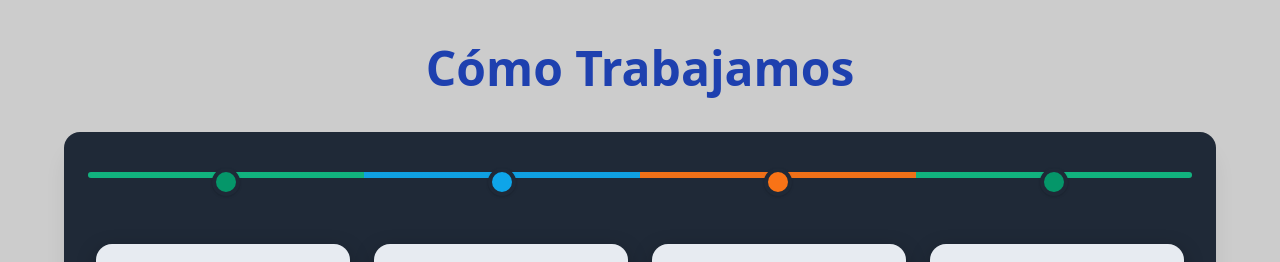
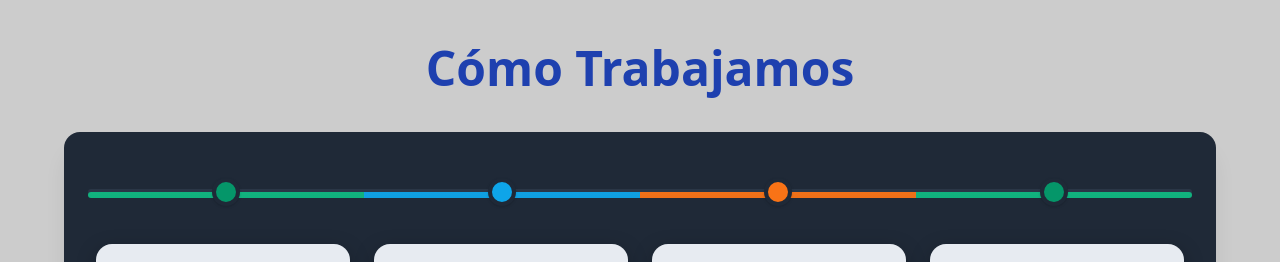
Before and after one commit to Rami195/LeanVision, a React (Vite) app: page / in a window 1280 px wide. Shown: the part 2340-2602 px from the top of the page. Built offline with nearby package versions, Linux system fonts and the light colour scheme; a web font is replaced by a local one.

Commit message:
Animacion Como

```diff
--- a/src/components/comoTrabajamos.jsx
+++ b/src/components/comoTrabajamos.jsx
@@ -1,74 +1,181 @@
 // src/components/ComoTrabajamos.tsx
+'use client';
+
+import { motion, useReducedMotion } from 'framer-motion';
+
+const BAR_DURATION = 3.2; // más lento (ajustá a gusto)
+
+// Variantes reutilizables
+const fadeInUp = (delay = 0) => ({
+  hidden: { opacity: 0, y: 24 },
+  visible: {
+    opacity: 1,
+    y: 0,
+    transition: { duration: 0.6, ease: [0.22, 1, 0.36, 1], delay },
+  },
+});
+
+const staggerParent = {
+  hidden: { opacity: 1 },
+  visible: {
+    opacity: 1,
+    transition: { staggerChildren: 0.12, delayChildren: 0.1 },
+  },
+};
+
+const popIn = (delay = 0) => ({
+  hidden: { opacity: 0, scale: 0.6 },
+  visible: {
+    opacity: 1,
+    scale: 1,
+    transition: { duration: 0.5, ease: [0.22, 1, 0.36, 1], delay },
+  },
+});
+
 export default function ComoTrabajamos() {
+  const reduce = useReducedMotion();
+
   return (
-    <section className="w-full bg-gradient-to-t from-[#CCCCCC] via-[#CCCCCC] to-[#CCCCCC]">
-      <h2 className="mb-8 text-center text-3xl font-bold text-blue-800 sm:mb-10 sm:text-5xl">
+    <motion.section
+      initial="hidden"
+      whileInView="visible"
+      viewport={{ once: true, amount: 0.2 }}
+      className="w-full bg-gradient-to-t from-[#CCCCCC] via-[#CCCCCC] to-[#CCCCCC]"
+    >
+      <motion.h2
+        variants={fadeInUp(0)}
+        className="mb-8 text-center text-3xl font-bold text-blue-800 sm:mb-10 sm:text-5xl"
+      >
         Cómo Trabajamos
-      </h2>
+      </motion.h2>
 
-      <div className="relative mx-auto max-w-6xl rounded-2xl bg-[#1F2937] px-4 py-12 shadow-xl sm:px-6 md:py-16 lg:px-8">
+      <motion.div
+        variants={fadeInUp(0.05)}
+        className="relative mx-auto max-w-6xl rounded-2xl bg-[#1F2937] px-4 py-12 shadow-xl sm:px-6 md:py-16 lg:px-8"
+      >
+        {/* ====== Línea superior + puntos centrados por tramo ====== */}
+        <div className="absolute left-4 right-4 top-8 sm:left-6 sm:right-6 md:top-10">
+          <div className="relative h-10">
+            {/* pista tenue */}
+            <div className="absolute inset-x-0 top-1/2 -translate-y-1/2 h-[6px] rounded-full bg-[#2A3646]" />
 
-        {/* ====== Línea superior con color por tramos (responsive) ====== */}
-        <div className="absolute left-4 right-4 top-8 sm:left-6 sm:right-6 md:top-10">
-          {/* pista tenue */}
-          <div className="h-[6px] w-full rounded-full bg-[#2A3646]" />
+            {/* overlays de color — móvil */}
+            <motion.div
+              initial={reduce ? { opacity: 0 } : { scaleX: 0, opacity: 1 }}
+              whileInView={reduce ? { opacity: 1 } : { scaleX: 1, opacity: 1 }}
+              viewport={{ once: true }}
+              transition={{ duration: BAR_DURATION, ease: [0.22, 1, 0.36, 1] }}
+              style={{ transformOrigin: '0% 50%' }}
+              className="pointer-events-none absolute inset-x-0 top-1/2 -translate-y-1/2 h-[6px] rounded-full sm:hidden"
+              aria-hidden
+            >
+              <div
+                className="h-full w-full rounded-full"
+                style={{ background: 'linear-gradient(90deg, #10b981 0% 100%)', opacity: 0.95 }}
+              />
+            </motion.div>
 
-          {/* overlay 1 tramo (móvil: 1 col) */}
+            {/* overlays de color — tablet */}
+            <motion.div
+              initial={reduce ? { opacity: 0 } : { scaleX: 0, opacity: 1 }}
+              whileInView={reduce ? { opacity: 1 } : { scaleX: 1, opacity: 1 }}
+              viewport={{ once: true }}
+              transition={{ duration: BAR_DURATION, ease: [0.22, 1, 0.36, 1] }}
+              style={{ transformOrigin: '0% 50%' }}
+              className="pointer-events-none absolute inset-x-0 top-1/2 -translate-y-1/2 hidden h-[6px] rounded-full sm:block lg:hidden"
+              aria-hidden
+            >
               <div
-            className="pointer-events-none absolute inset-0 h-[6px] rounded-full sm:hidden"
+                className="h-full w-full rounded-full"
+                style={{
+                  background: 'linear-gradient(90deg, #10b981 0% 50%, #0ea5e9 50% 100%)',
+                  opacity: 0.95,
+                }}
+              />
+            </motion.div>
+
+            {/* overlays de color — desktop */}
+            <motion.div
+              initial={reduce ? { opacity: 0 } : { scaleX: 0, opacity: 1 }}
+              whileInView={reduce ? { opacity: 1 } : { scaleX: 1, opacity: 1 }}
+              viewport={{ once: true }}
+              transition={{ duration: BAR_DURATION + 0.4, ease: [0.22, 1, 0.36, 1] }}
+              style={{ transformOrigin: '0% 50%' }}
+              className="pointer-events-none absolute inset-x-0 top-1/2 -translate-y-1/2 hidden h-[6px] rounded-full lg:block"
+              aria-hidden
+            >
+              <div
+                className="h-full w-full rounded-full"
                 style={{
                   background:
-                "linear-gradient(90deg, #10b981 0% 100%)",
+                    'linear-gradient(90deg, #10b981 0% 25%, #0ea5e9 25% 50%, #f97316 50% 75%, #10b981 75% 100%)',
                   opacity: 0.95,
                 }}
-            aria-hidden
               />
+            </motion.div>
 
-          {/* overlay 2 tramos (tablet: 2 cols) */}
-          <div
-            className="pointer-events-none absolute inset-0 hidden h-[6px] rounded-full sm:block lg:hidden"
-            style={{
-              background:
-                "linear-gradient(90deg, #10b981 0% 50%, #0ea5e9 50% 100%)",
-              opacity: 0.95,
-            }}
-            aria-hidden
+            {/* puntos: móvil */}
+            <motion.div
+              variants={staggerParent}
+              className="pointer-events-none absolute inset-x-0 top-1/2 -translate-y-1/2 grid grid-cols-1 sm:hidden"
+            >
+              <motion.div
+                variants={popIn(0.1)}
+                className="place-self-center h-7 w-7 rounded-full border-4 border-[#1F2937] bg-emerald-600 shadow"
               />
+            </motion.div>
 
-          {/* overlay 4 tramos (desktop: 4 cols) */}
-          <div
-            className="pointer-events-none absolute inset-0 hidden h-[6px] rounded-full lg:block"
-            style={{
-              background:
-                "linear-gradient(90deg, #10b981 0% 25%, #0ea5e9 25% 50%, #f97316 50% 75%, #10b981 75% 100%)",
-              opacity: 0.95,
-            }}
-            aria-hidden
+            {/* puntos: tablet */}
+            <motion.div
+              variants={staggerParent}
+              className="pointer-events-none absolute inset-x-0 top-1/2 -translate-y-1/2 hidden grid-cols-2 sm:grid lg:hidden"
+            >
+              <motion.div
+                variants={popIn(0.1)}
+                className="place-self-center h-7 w-7 rounded-full border-4 border-[#1F2937] bg-emerald-600 shadow"
               />
+              <motion.div
+                variants={popIn(0.22)}
+                className="place-self-center h-7 w-7 rounded-full border-4 border-[#1F2937] bg-sky-500 shadow"
+              />
+            </motion.div>
+
+            {/* puntos: desktop */}
+            <motion.div
+              variants={staggerParent}
+              className="pointer-events-none absolute inset-x-0 top-1/2 -translate-y-1/2 hidden grid-cols-4 lg:grid"
+            >
+              <motion.div
+                variants={popIn(0.1)}
+                className="place-self-center h-7 w-7 rounded-full border-4 border-[#1F2937] bg-emerald-600 shadow"
+              />
+              <motion.div
+                variants={popIn(0.22)}
+                className="place-self-center h-7 w-7 rounded-full border-4 border-[#1F2937] bg-sky-500 shadow"
+              />
+              <motion.div
+                variants={popIn(0.34)}
+                className="place-self-center h-7 w-7 rounded-full border-4 border-[#1F2937] bg-orange-500 shadow"
+              />
+              <motion.div
+                variants={popIn(0.46)}
+                className="place-self-center h-7 w-7 rounded-full border-4 border-[#1F2937] bg-emerald-600 shadow"
+              />
+            </motion.div>
           </div>
-
-        {/* ====== Puntos centrados por columna (1 / 2 / 4) ====== */}
-        {/* móvil: 1 punto */}
-        <div className="pointer-events-none absolute left-4 right-4 top-[calc(2rem-2px)] grid grid-cols-1 sm:hidden">
-          <div className="place-self-center h-7 w-7 rounded-full border-4 border-[#1F2937] bg-emerald-600 shadow" />
-        </div>
-        {/* tablet: 2 puntos */}
-        <div className="pointer-events-none absolute left-6 right-6 top-[calc(2.25rem-2px)] hidden grid-cols-2 sm:grid lg:hidden">
-          <div className="place-self-center h-7 w-7 rounded-full border-4 border-[#1F2937] bg-emerald-600 shadow" />
-          <div className="place-self-center h-7 w-7 rounded-full border-4 border-[#1F2937] bg-sky-500 shadow" />
-        </div>
-        {/* desktop: 4 puntos */}
-        <div className="pointer-events-none absolute left-6 right-6 top-[calc(2.5rem-4px)] hidden grid-cols-4 lg:grid">
-          <div className="place-self-center h-7 w-7 rounded-full border-4 border-[#1F2937] bg-emerald-600 shadow" />
-          <div className="place-self-center h-7 w-7 rounded-full border-4 border-[#1F2937] bg-sky-500 shadow" />
-          <div className="place-self-center h-7 w-7 rounded-full border-4 border-[#1F2937] bg-orange-500 shadow" />
-          <div className="place-self-center h-7 w-7 rounded-full border-4 border-[#1F2937] bg-emerald-600 shadow" />
         </div>
 
         {/* ====== Grilla de tarjetas (1 / 2 / 4 columnas) ====== */}
-        <div className="mt-10 grid gap-5 sm:mt-12 sm:grid-cols-2 sm:gap-6 lg:grid-cols-4">
+        <motion.div
+          variants={staggerParent}
+          className="mt-10 grid gap-5 sm:mt-12 sm:grid-cols-2 sm:gap-6 lg:grid-cols-4"
+        >
           {/* Card 1 */}
-          <article className="rounded-2xl bg-[#E7EBF1] p-5 shadow-[0_6px_20px_rgba(0,0,0,.25)] sm:p-6">
+          <motion.article
+            variants={fadeInUp(0.05)}
+            whileHover={{ y: reduce ? 0 : -4 }}
+            className="rounded-2xl bg-[#E7EBF1] p-5 shadow-[0_6px_20px_rgba(0,0,0,.25)] sm:p-6"
+          >
             <div className="mb-4 inline-flex h-10 w-10 items-center justify-center rounded-full bg-white/60">
               <svg width="22" height="22" viewBox="0 0 24 24" className="text-emerald-600">
                 <circle cx="11" cy="11" r="7" fill="none" stroke="currentColor" strokeWidth="2" />
@@ -82,14 +189,18 @@ export default function ComoTrabajamos() {
               a través de observación directa.
             </p>
             <p className="mt-3 font-semibold text-emerald-700 sm:mt-4">Mapeo completo del estado actual</p>
-          </article>
+          </motion.article>
 
           {/* Card 2 */}
-          <article className="rounded-2xl bg-[#E7EBF1] p-5 shadow-[0_6px_20px_rgba(0,0,0,.25)] sm:p-6">
+          <motion.article
+            variants={fadeInUp(0.1)}
+            whileHover={{ y: reduce ? 0 : -4 }}
+            className="rounded-2xl bg-[#E7EBF1] p-5 shadow-[0_6px_20px_rgba(0,0,0,.25)] sm:p-6"
+          >
             <div className="mb-4 inline-flex h-10 w-10 items-center justify-center rounded-full bg-white/60">
               <svg width="22" height="22" viewBox="0 0 24 24" className="text-sky-600">
                 <path
-                  d="M9 18h6M10 22h4M12 2a7 7 0 0 0-4 12c1 1 1 2 1 2h6s0-1 1-2a7 7 0 0 0-4-12Z"
+                  d="M9 18h6M10 22h4M12 2a7 7 0 0 0-4 12c1 1 1 2 1 2h6s 0-1 1-2a7 7 0 0 0-4-12Z"
                   fill="none"
                   stroke="currentColor"
                   strokeWidth="2"
@@ -105,10 +216,14 @@ export default function ComoTrabajamos() {
               hipótesis y ajustar algoritmos.
             </p>
             <p className="mt-3 font-semibold text-sky-600 sm:mt-4">Primera mejora del 15–20%</p>
-          </article>
+          </motion.article>
 
           {/* Card 3 */}
-          <article className="rounded-2xl bg-[#E7EBF1] p-5 shadow-[0_6px_20px_rgba(0,0,0,.25)] sm:p-6">
+          <motion.article
+            variants={fadeInUp(0.15)}
+            whileHover={{ y: reduce ? 0 : -4 }}
+            className="rounded-2xl bg-[#E7EBF1] p-5 shadow-[0_6px_20px_rgba(0,0,0,.25)] sm:p-6"
+          >
             <div className="mb-4 inline-flex h-10 w-10 items-center justify-center rounded-full bg-white/60">
               <svg width="22" height="22" viewBox="0 0 24 24" className="text-orange-500">
                 <path
@@ -128,10 +243,14 @@ export default function ComoTrabajamos() {
               del equipo y documentación.
             </p>
             <p className="mt-3 font-semibold text-orange-500 sm:mt-4">Alcance del 80% del potencial</p>
-          </article>
+          </motion.article>
 
           {/* Card 4 */}
-          <article className="rounded-2xl bg-[#E7EBF1] p-5 shadow-[0_6px_20px_rgba(0,0,0,.25)] sm:p-6">
+          <motion.article
+            variants={fadeInUp(0.2)}
+            whileHover={{ y: reduce ? 0 : -4 }}
+            className="rounded-2xl bg-[#E7EBF1] p-5 shadow-[0_6px_20px_rgba(0,0,0,.25)] sm:p-6"
+          >
             <div className="mb-4 inline-flex h-10 w-10 items-center justify-center rounded-full bg-white/60">
               <svg width="22" height="22" viewBox="0 0 24 24" className="text-emerald-700">
                 <path
@@ -152,9 +271,9 @@ export default function ComoTrabajamos() {
               según principios de mejora continua.
             </p>
             <p className="mt-3 font-semibold text-emerald-700 sm:mt-4">Mejora sostenida del 30%+</p>
-          </article>
-        </div>
-      </div>
-    </section>
+          </motion.article>
+        </motion.div>
+      </motion.div>
+    </motion.section>
   );
 }
```
Lines whose indentation alone changed are shown as unchanged.
